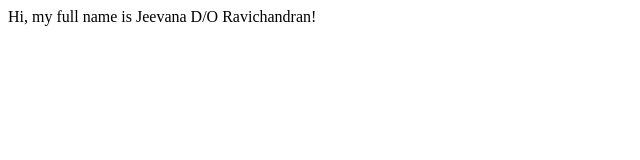
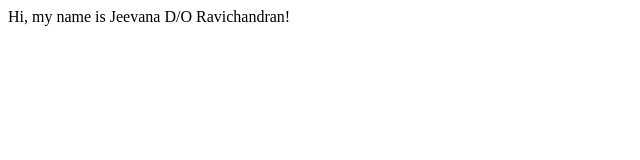
Before and after one commit to Jeevanar6/Projectrepo, a plain HTML site: page index.html in a window 1280 px wide. Shown: the full height of the page, 0-640 px from the left. Drawn offline with Linux system fonts and the light colour scheme.

Commit message:
Changes made in featurex

```diff
--- a/index.html
+++ b/index.html
@@ -6,6 +6,6 @@
     <title>Document</title>
 </head>
 <body>
-    Hi, my full name is Jeevana D/O Ravichandran!
+    Hi, my name is Jeevana D/O Ravichandran!
 </body>
 </html>
```
